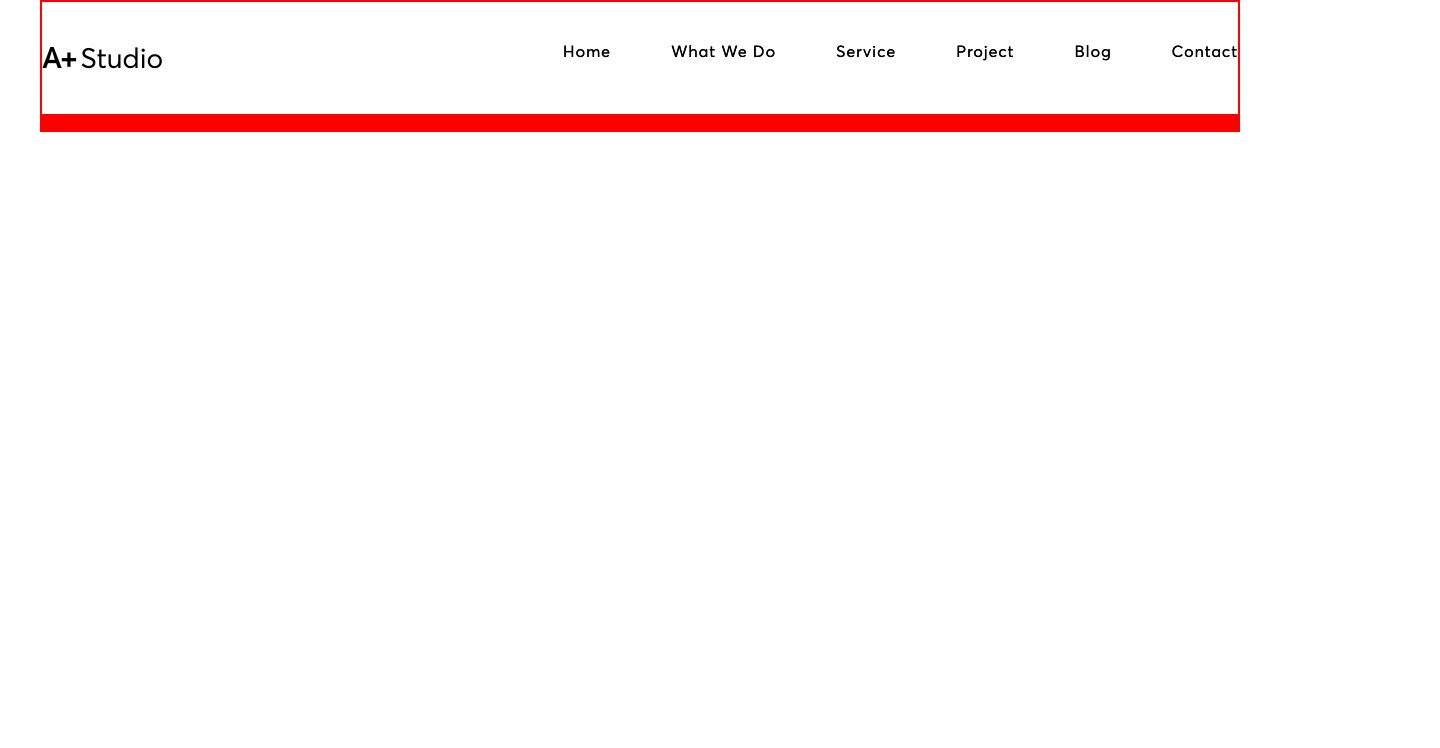
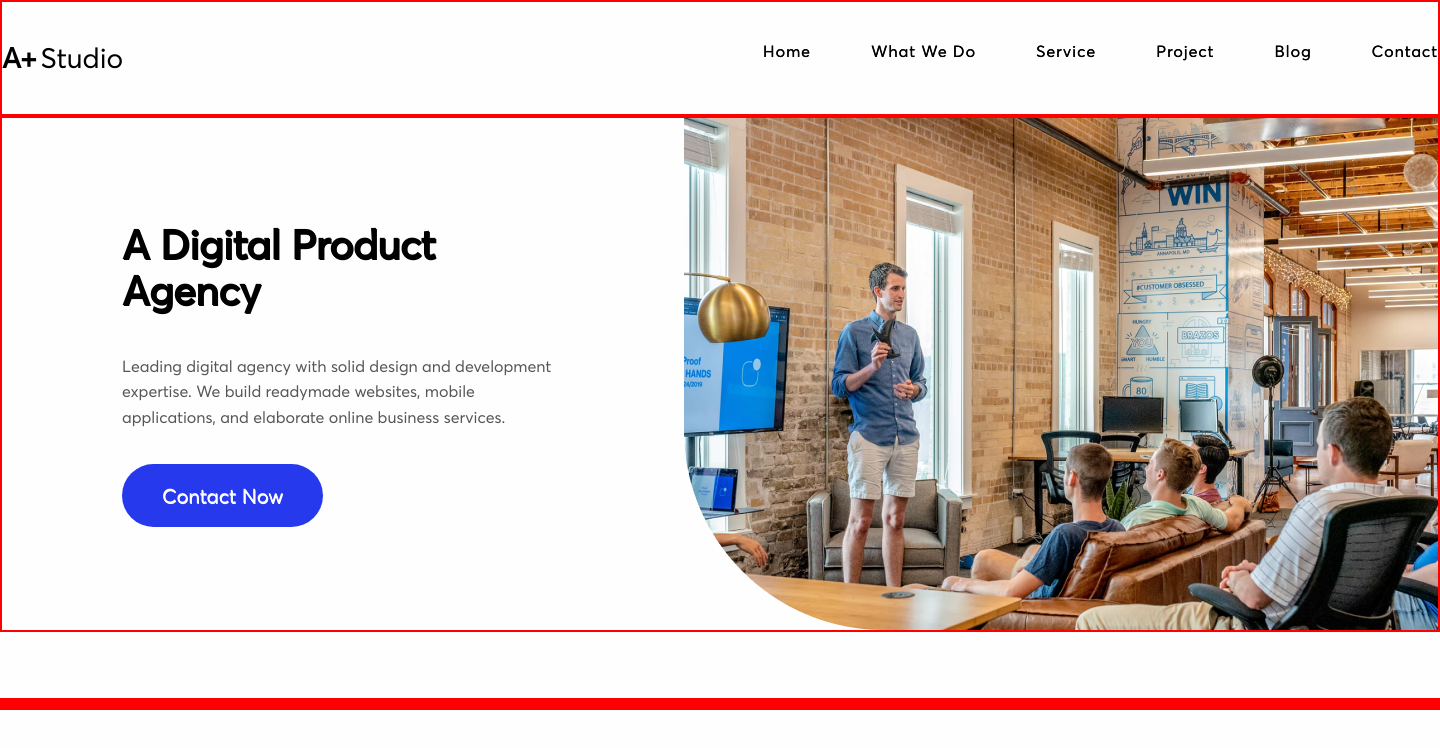
Before and after one commit to KHARKIVSKA-KURKUMA/AStudio, a website built with Parcel: page src/index.html in a window 1280 px wide. Shown: the whole page, 1440 px wide, since content can reach past the window. Built offline with nearby package versions, Linux system fonts and the light colour scheme.

Commit message:
added hero

```diff
--- a/src/partials/hero.html
+++ b/src/partials/hero.html
@@ -1,3 +1,16 @@
 <section class="hero">
-  <div class="container"></div>
+  <div class="container">
+    <div class="hero-wrap">
+      <h1 class="hero-title">A Digital Product Agency</h1>
+      <p class="hero-desc">
+        Leading digital agency with solid design and development expertise. We
+        build readymade websites, mobile applications, and elaborate online
+        business services.
+      </p>
+      <button class="hero-button" type="button">Contact Now</button>
+    </div>
+    <div class="hero-imgWrap">
+      <img src="./images/hero-bg.png" alt="Speaker talk" />
+    </div>
+  </div>
 </section>
--- a/src/sass/base/_container.scss
+++ b/src/sass/base/_container.scss
@@ -1,5 +1,5 @@
 .container {
-  width: 1200px;
+  width: 1440px;
   padding: 0 120px;
   margin: 0 auto;
   border: 2px solid red;
--- a/src/sass/layouts/_hero.scss
+++ b/src/sass/layouts/_hero.scss
@@ -0,0 +1,37 @@
+.hero {
+  .container {
+    display: flex;
+    margin-bottom: 66px;
+  }
+  &-wrap {
+    display: flex;
+    flex-direction: column;
+    align-items: flex-start;
+    justify-content: center;
+  }
+  &-title {
+    font-size: 40px;
+    text-shadow: 1px 1px $blackColor;
+    margin-bottom: 40px;
+  }
+  &-desc {
+    color: $descColor;
+    font-size: 16px;
+    line-height: 160%;
+    max-width: 470px;
+    margin-bottom: 33px;
+  }
+  &-button {
+    background-color: $accentColor;
+    color: $whiteColor;
+    text-shadow: 0.5px 0.5px $whiteColor;
+    font-size: 20px;
+    border: none;
+    border-radius: 60px;
+    padding: 20px 40px;
+  }
+  &-imgWrap {
+    transform: translateX(120px);
+    min-width: 754px;
+  }
+}
--- a/src/sass/utils/_var.scss
+++ b/src/sass/utils/_var.scss
@@ -1,5 +1,6 @@
 $descColor: #565656;
 $blackColor: #000000;
 $whiteColor: #ffffff;
+$accentColor: #2639ed;
 $backgroundColor: #fefefe;
 $transition: 350ms cubic-bezier(0.4, 0, 0.2, 1);
```
Also changed, not shown: src/images/hero-bg.png (added).
